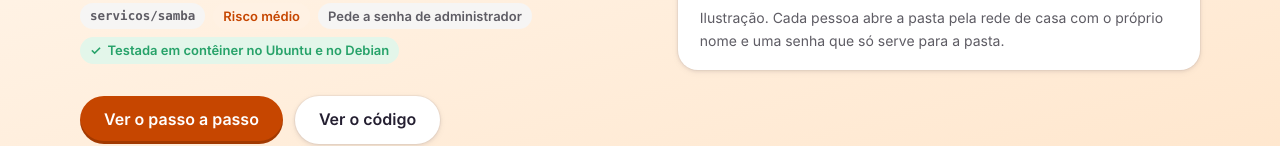
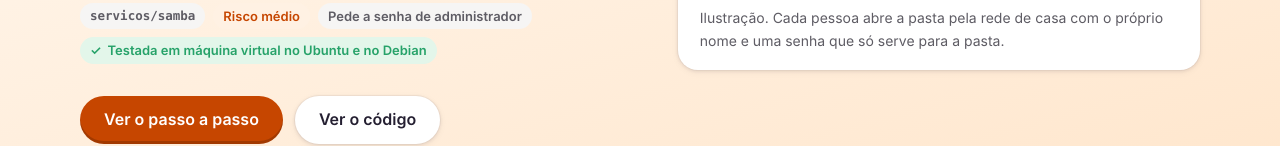
Before and after one commit to brahm/linux-para-todos-os-roles, a plain HTML site: page docs/catalogo/receitas/servicos-samba.html in a window 1280 px wide. Shown: the part 540-686 px from the top of the page. Drawn offline with Linux system fonts and the light colour scheme.

Commit message:
Registra o teste na máquina virtual de 2026-11-15

```diff
--- a/docs/catalogo/receitas/servicos-samba.html
+++ b/docs/catalogo/receitas/servicos-samba.html
@@ -68,7 +68,7 @@
             <span class="ficha"><code>servicos/samba</code></span>
             <span class="ficha risco-medio">Risco médio</span>
             <span class="ficha">Pede a senha de administrador</span>
-            <span class="ficha feito testada">Testada em contêiner no Ubuntu e no Debian</span>
+            <span class="ficha feito testada">Testada em máquina virtual no Ubuntu e no Debian</span>
           </div>
           <div class="acoes">
             <a class="botao principal" href="#passo-a-passo">Ver o passo a passo</a>
@@ -251,8 +251,8 @@
         <h2>Distros e testes</h2>
       </div>
       <div class="familias revelar">
-        <div class="cartao familia"><strong>Ubuntu</strong><span class="nivel testada">Testada em contêiner</span><span style="color:var(--text-2);font-size:14px">Ubuntu, Mint, Pop!_OS, Zorin</span></div>
-        <div class="cartao familia"><strong>Debian</strong><span class="nivel testada">Testada em contêiner</span><span style="color:var(--text-2);font-size:14px">Debian 13</span></div>
+        <div class="cartao familia"><strong>Ubuntu</strong><span class="nivel testada">Testada em VM</span><span style="color:var(--text-2);font-size:14px">Ubuntu, Mint, Pop!_OS, Zorin</span></div>
+        <div class="cartao familia"><strong>Debian</strong><span class="nivel testada">Testada em VM</span><span style="color:var(--text-2);font-size:14px">Debian 13</span></div>
         <div class="cartao familia"><strong>Fedora</strong><span class="nivel planejada">Planejada</span><span style="color:var(--text-2);font-size:14px">Fedora, Nobara</span></div>
         <div class="cartao familia"><strong>Arch</strong><span class="nivel planejada">Planejada</span><span style="color:var(--text-2);font-size:14px">Arch, CachyOS, EndeavourOS, Manjaro</span></div>
         <div class="cartao familia"><strong>Fedora imutável</strong><span class="nivel planejada">Planejada</span><span style="color:var(--text-2);font-size:14px">Bazzite, Silverblue, Kinoite</span></div>
@@ -263,7 +263,7 @@
         <div class="tabela-envolta revelar">
           <table class="tabela">
             <thead><tr><th>Distro</th><th>Onde</th><th>Data</th><th>Resultado</th></tr></thead>
-            <tbody><tr><td>Debian 13</td><td>Contêiner (teste automático)</td><td>10/11/2026</td><td>Passou</td></tr><tr><td>Ubuntu 24.04</td><td>Contêiner (teste automático)</td><td>10/11/2026</td><td>Passou</td></tr><tr><td>Ubuntu 26.04</td><td>Contêiner (teste automático)</td><td>10/11/2026</td><td>Passou</td></tr></tbody>
+            <tbody><tr><td>Debian 13</td><td>Contêiner (teste automático)</td><td>10/11/2026</td><td>Passou</td></tr><tr><td>Ubuntu 24.04</td><td>Contêiner (teste automático)</td><td>10/11/2026</td><td>Passou</td></tr><tr><td>Ubuntu 26.04</td><td>Contêiner (teste automático)</td><td>10/11/2026</td><td>Passou</td></tr><tr><td>Debian 13</td><td>Máquina virtual</td><td>15/11/2026</td><td>Passou</td></tr><tr><td>Ubuntu 24.04</td><td>Máquina virtual</td><td>15/11/2026</td><td>Passou</td></tr><tr><td>Ubuntu 26.04</td><td>Máquina virtual</td><td>15/11/2026</td><td>Passou</td></tr></tbody>
           </table>
         </div>
         <p class="nota"><strong>Testada em contêiner:</strong> passou nos testes automáticos dessa família, que rodam num contêiner a cada pull request, sem kernel, disco nem tela de login de verdade. <strong>Testada em VM:</strong> além disso, foi aplicada, conferida e desfeita numa máquina virtual (VM) de verdade, o que o CI faz toda semana. O registro acima mostra a última vez de cada distro. Enquanto uma receita só tem o teste em contêiner, o <code>bora</code> avisa quando monta o plano. <a href="https://github.com/brahm/linux-para-todos-os-roles/blob/main/CONTRIBUTING.md#antes-de-abrir-um-pull-request">Testar numa máquina sua</a> é uma das ajudas mais valiosas.</p>
```
Also changed, not shown: 1 other file.
